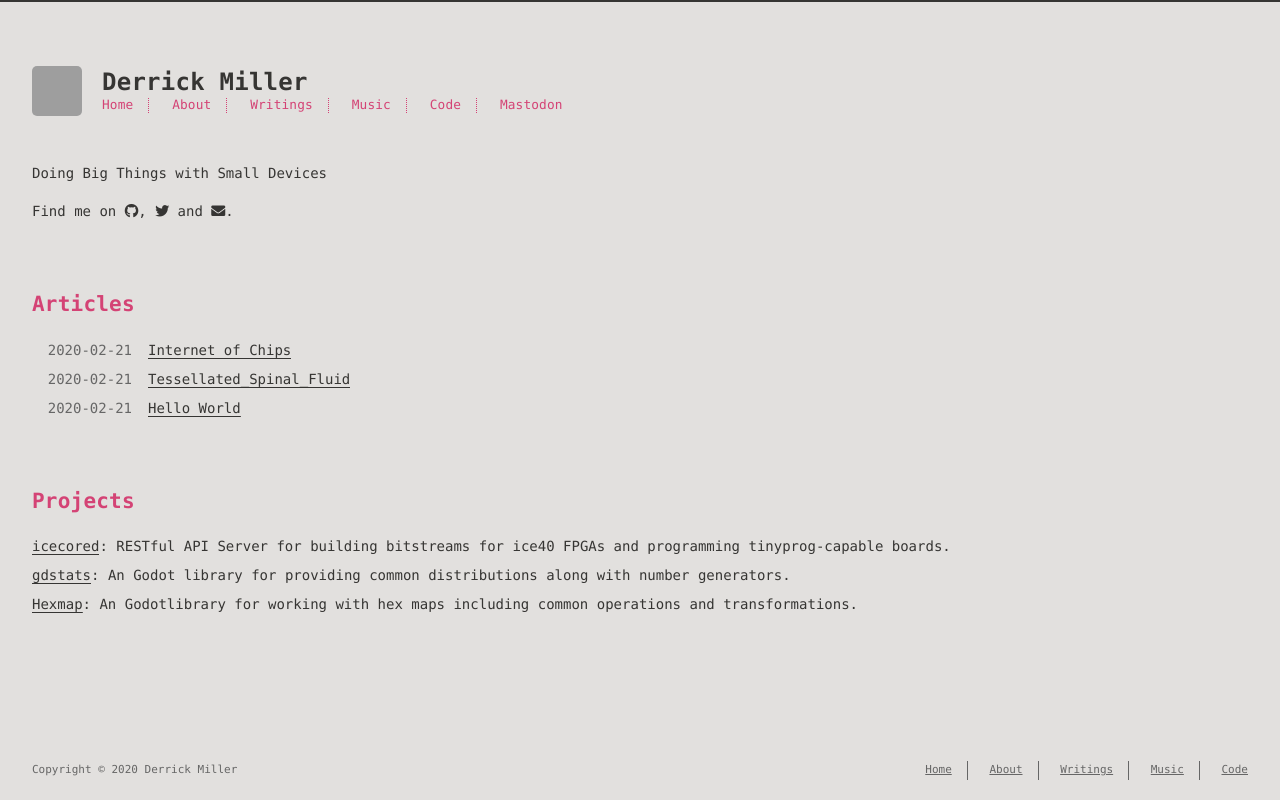
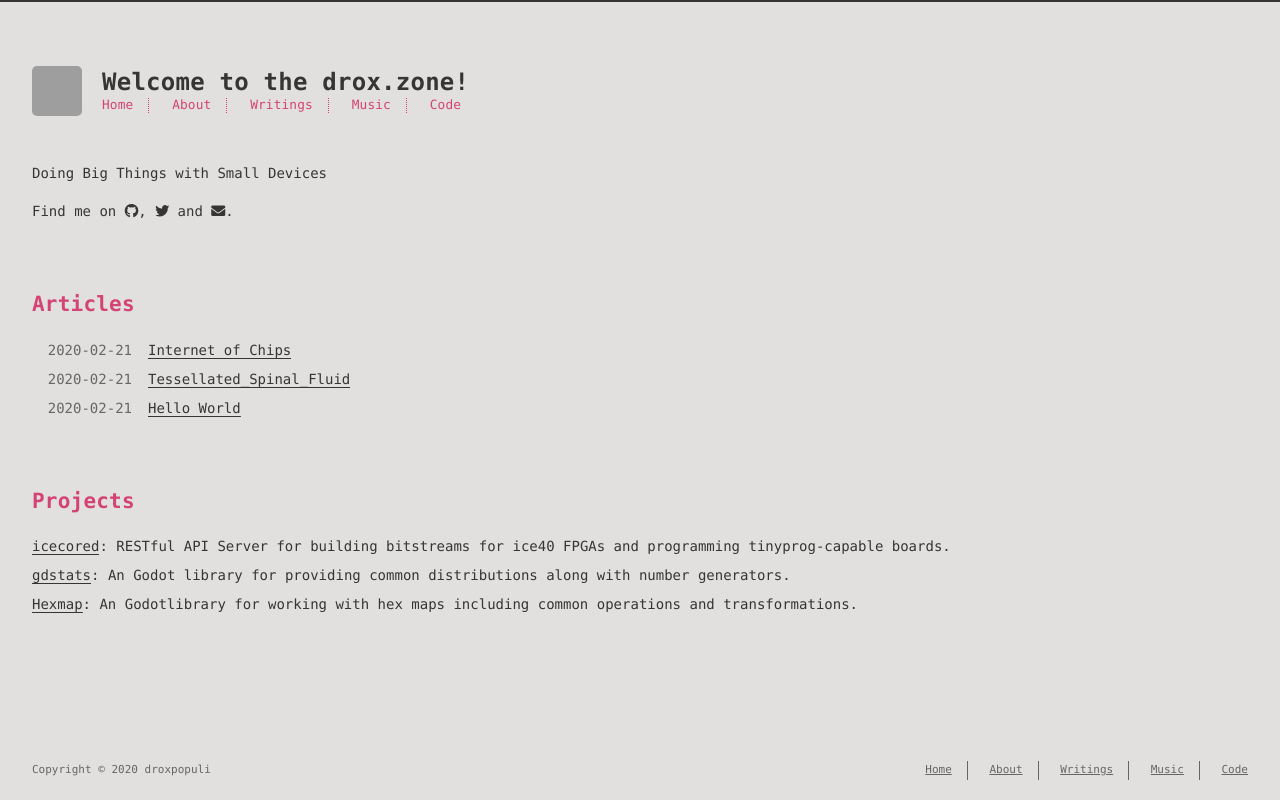
Before and after one commit to droxmusic/droxmusic.github.io, a plain HTML site: page index.html in a window 1280 px wide. Drawn offline with Linux system fonts and the light colour scheme; grey boxes are pictures that could not be loaded.

Commit message:
Update index.html

```diff
--- a/index.html
+++ b/index.html
@@ -35,7 +35,7 @@
 
 
     <!-- title -->
-    <title>Derrick Miller</title>
+    <title>Welcome to the drox.zone</title>
     <!-- styles -->
     <link rel="stylesheet" href="/css/style.css">
     <!-- persian styles -->
@@ -59,7 +59,7 @@
 
 
     <div id="title">
-      <h1>Derrick Miller</h1>
+      <h1>Welcome to the drox.zone!</h1>
     </div>
   </a>
   <div id="nav">
@@ -77,8 +77,6 @@
         <li><a href="https://droxpopuli.bandcamp.com">Music</a></li>
 
         <li><a href="https://github.com/droxpopuli">Code</a></li>
-
-        <li><a rel="me" href="https://mastodon.gamedev.place/@droxpopuli">Mastodon</a></li>
 
     </ul>
   </div>
@@ -224,7 +222,7 @@
 
         <footer id="footer">
   <div class="footer-left">
-    Copyright &copy; 2020 Derrick Miller
+    Copyright &copy; 2020 droxpopuli
   </div>
   <div class="footer-right">
     <nav>
```
